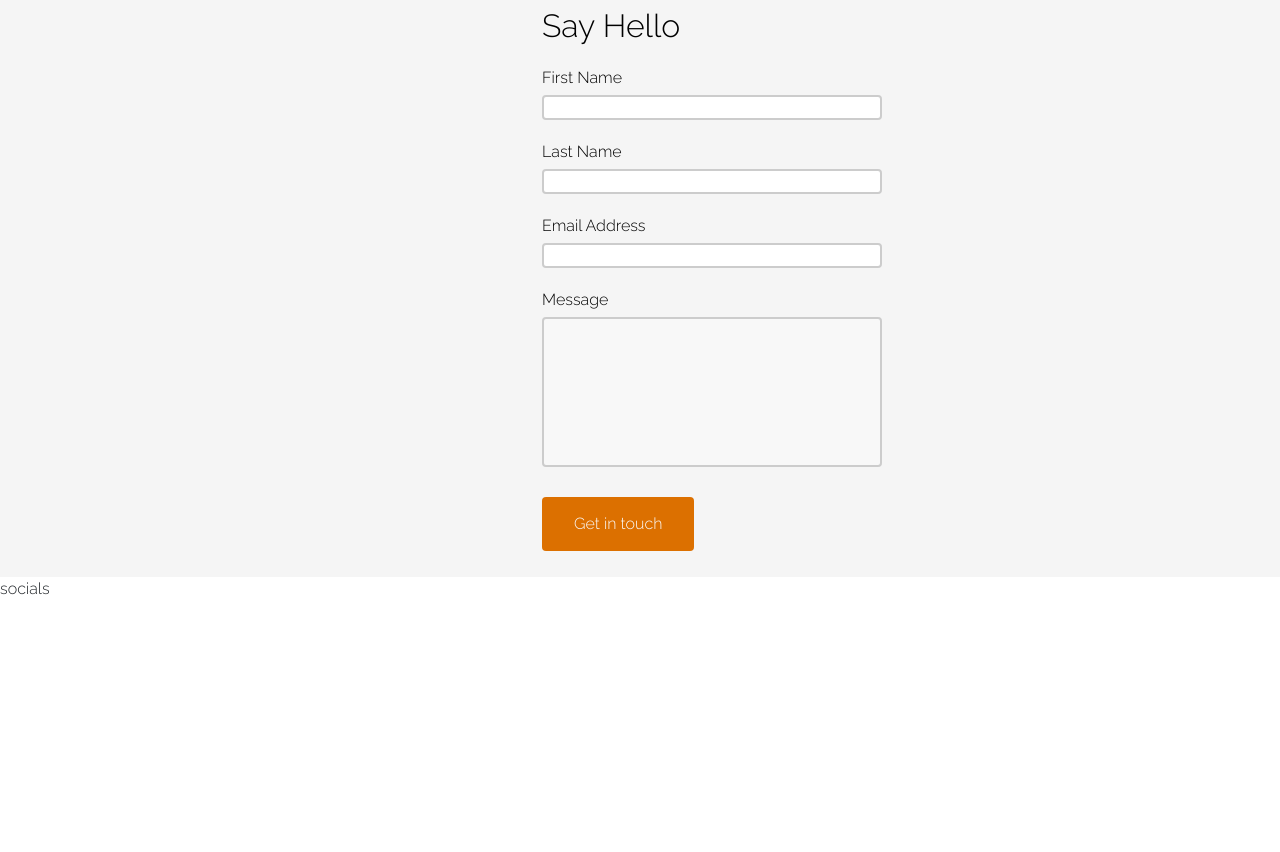
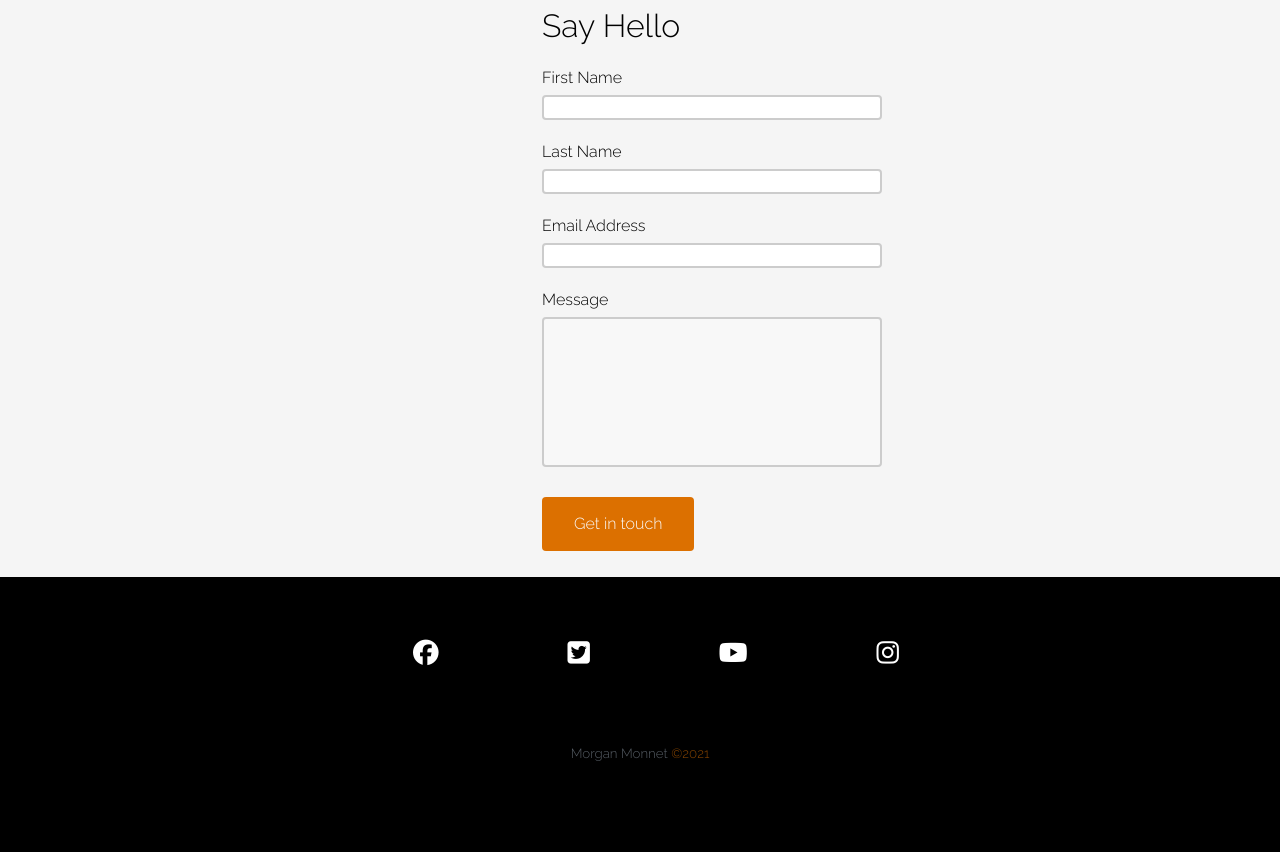
Before and after one commit to mpysys/portfolio-personal, a plain HTML site: page index.html in a window 1280 px wide. Shown: the part 2378-3230 px from the top of the page. Before the commit the page ends 2979 px from the top, so only its background shows below. Drawn offline with nearby package versions, Linux system fonts and the light colour scheme.

Commit message:
Add and Style footer

```diff
--- a/assets/css/style.css
+++ b/assets/css/style.css
@@ -389,6 +389,39 @@ section .container {
     resize: none;
 }
 
+/* footer  */
+footer {
+    height: 275px;
+    background-color: black;
+}
+
+.social-networks {
+    text-align: center;
+}
+
+.social-networks > li {
+    display: inline;
+}
+
+.social-networks i {
+    font-size: 160%;
+    padding: 5%;
+    color: #fff;
+}
+
+footer .footnote {
+    color: #8f9aa7;
+    font-size: 10pt;
+    opacity: 0.6;
+    text-align: center;
+    padding-bottom: 25px;
+}
+
+footer .footnote .highlight {
+    color: #DC7000;
+    font-family: "Raleway", sans-serif;
+}
+
 /* slide in effect  */
 @keyframes slide-in-left {
     from {
--- a/index.html
+++ b/index.html
@@ -143,7 +143,7 @@
       </div>
     </section>
     <section id="contact">
-      <form method="POST" action="#" class="signup-form">
+      <form method="POST" href="https://formdump.codeinstitute.net/" class="signup-form">
         <h2>Say Hello</h2>
         <label for="fname">First Name</label>
         <input id="fname" type="text" name="first_name" class="text-input" required>
@@ -160,7 +160,18 @@
         <input type="submit" value="Get in touch" class="join-button">
     </form>
     </section>
-    <footer>socials</footer>
+    <footer>
+      <ul class="social-networks">
+          <li><a href="https://www.facebook.com" target="_blank"><i class="fab fa-facebook"></i></a></li>
+          <li><a href="https://www.twitter.com" target="_blank"><i class="fab fa-twitter-square"></i></a></li>
+          <li><a href="https://www.youtube.com" target="_blank"><i class="fab fa-youtube"></i></a></li>
+          <li><a href="https://www.instagram.com" target="_blank"><i class="fab fa-instagram"></i></a></li>
+      </ul>
+      <div class="footnote">
+        Morgan Monnet <span class="highlight">©2021</span>
+
+      </div>
+    </footer>
 
     <!-- bootstrap javascript plugin -->
     <script src="https://cdn.jsdelivr.net/npm/bootstrap@5.1.1/dist/js/bootstrap.bundle.min.js" integrity="sha384-/bQdsTh/da6pkI1MST/rWKFNjaCP5gBSY4sEBT38Q/9RBh9AH40zEOg7Hlq2THRZ" crossorigin="anonymous"></script>
```
Also changed, not shown: thankyou.html (added, +23 -0 lines).
